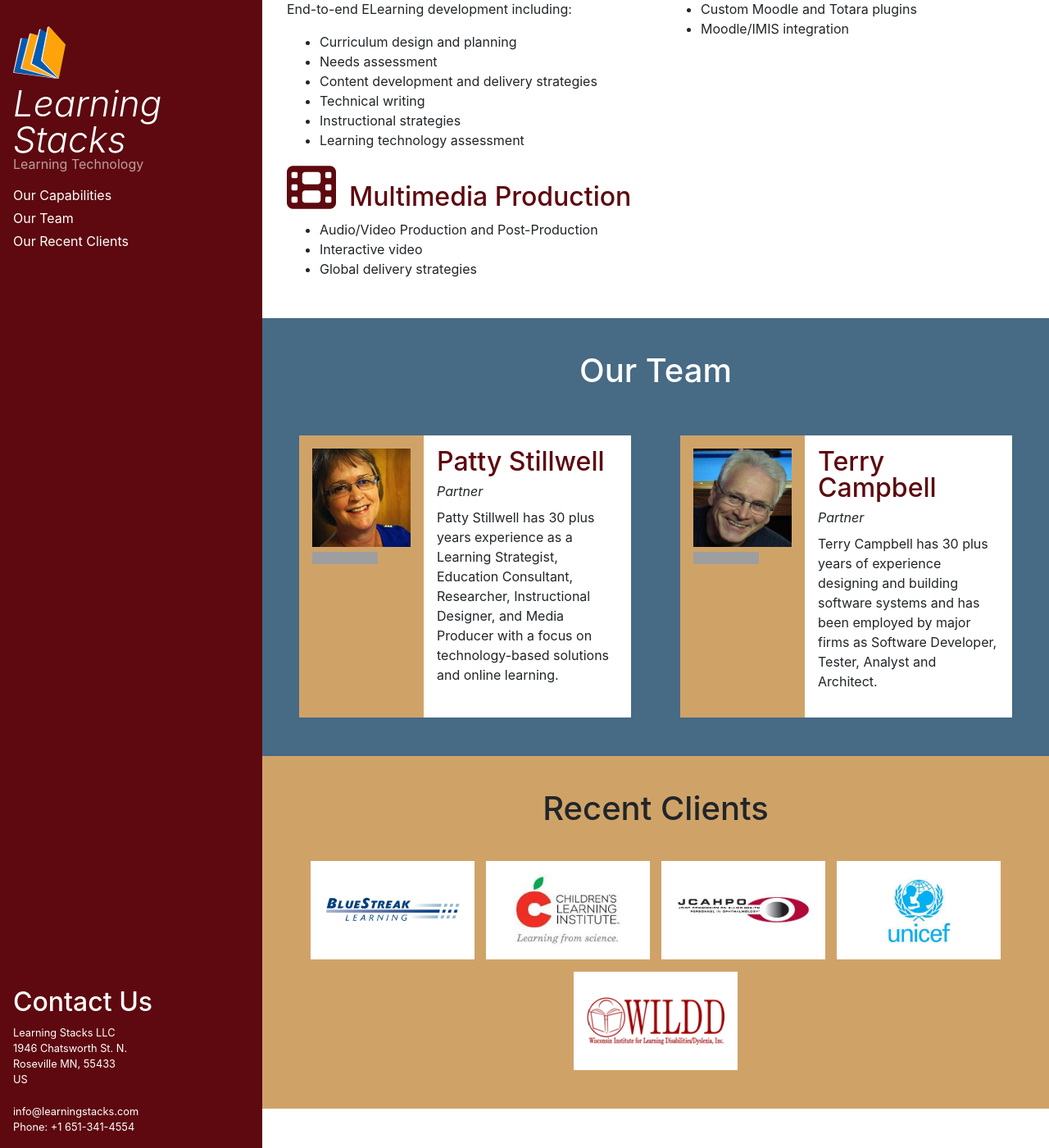
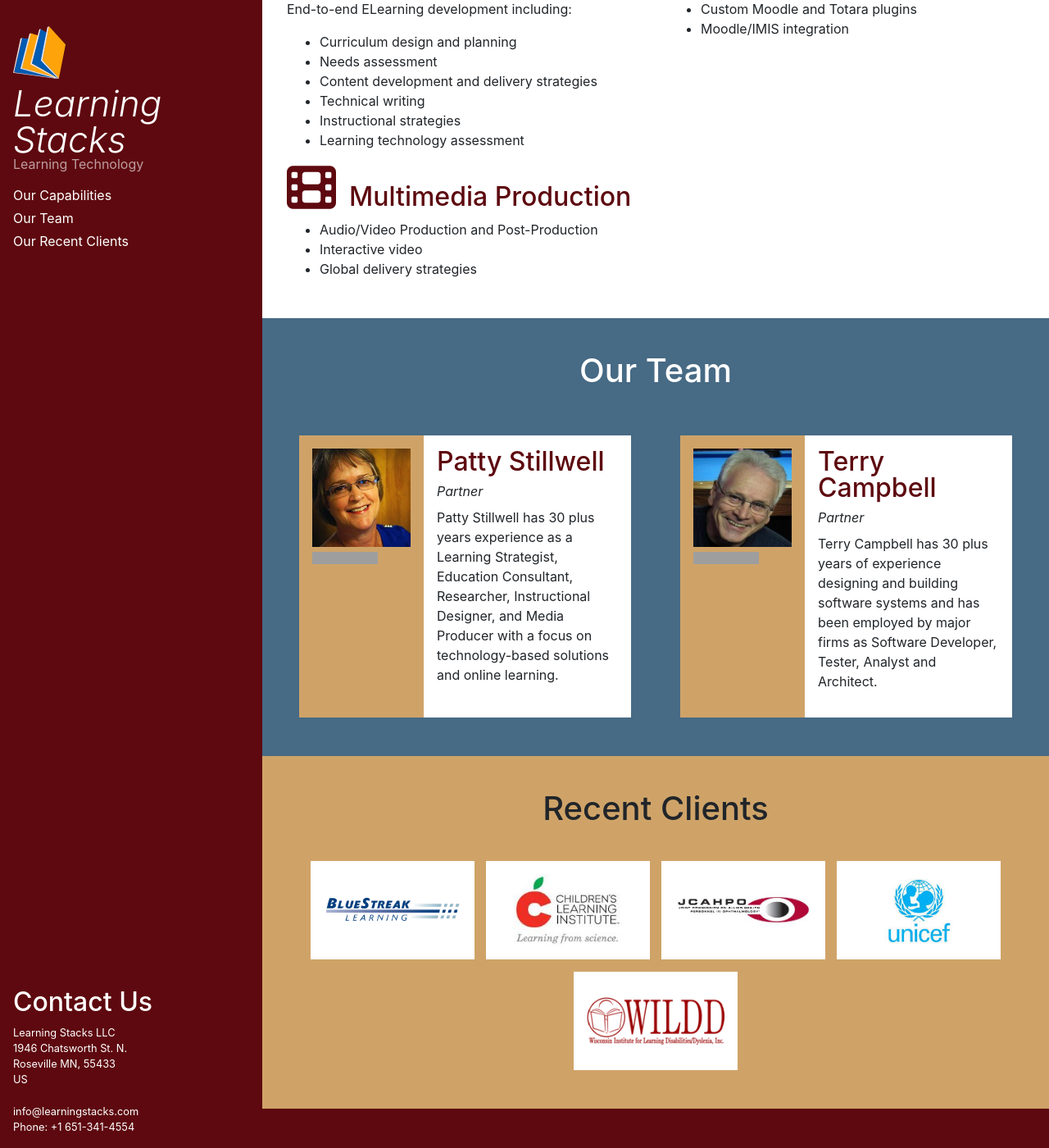
Before and after one commit to learningstacks/learningstacks.github.io, a Jekyll site: the page built from index.html, in a window 1280 px wide and 1400 px high, scrolled down 198 px. Shown: the whole window at 82% size. Built offline with Jekyll 4.4.1, drawn with Linux system fonts in a browser that asks for light colours; nearby versions of some CDN libraries; grey boxes are pictures that could not be loaded.

Commit message:
Styled the footer

```diff
--- a/_includes/footer.html
+++ b/_includes/footer.html
@@ -1,7 +1,7 @@
-<footer class="row page-footer">
-    <div class="col-sm-6">
-        {% include contact_block.html %}
-    </div>
-    <div class="col-sm-6">
-    </div>
-</footer>
+<div class="container-fluid">
+    <footer class="row page-footer">
+        <div class="col-sm-4" style="display: flex; justify-content: center;">
+            {% include contact_block.html %}
+        </div>
+    </footer>
+</div>
--- a/_includes/sidebar.html
+++ b/_includes/sidebar.html
@@ -5,9 +5,9 @@
 </header>
 
 <nav class="sidebar-nav">
-    <a class="sidebar-nav-item" href="#capabilities">Our Capabilities</a>
-    <a class="sidebar-nav-item" href="#team">Our Team</a>
-    <a class="sidebar-nav-item" href="#clients">Our Recent Clients</a>
+    <a class="nav-item" href="#capabilities">Our Capabilities</a>
+    <a class="nav-item" href="#team">Our Team</a>
+    <a class="nav-item" href="#clients">Our Recent Clients</a>
 </nav>
 
 {% include contact_block.html %}
--- a/_sass/_footer.scss
+++ b/_sass/_footer.scss
@@ -1,7 +1,17 @@
 .page-footer {
-    background-color: $gray-900;
+    background-color: $dark-red;
+    color           : white;
+    min-height      : 3rem;
+    padding-top     : 3rem;
+    font-size       : 0.8rem;
 
     @include media-breakpoint-up(lg) {
-        display: none;
+        * {
+            display: none;
+        }
+    }
+
+    a {
+        color: #fff;
     }
 }
--- a/_sass/_sidebar.scss
+++ b/_sass/_sidebar.scss
@@ -66,7 +66,7 @@
       bottom   : 1rem;
     }
 
-    .sidebar-nav {
+    .nav {
       display: block;
     }
   }
@@ -79,21 +79,21 @@
 
 
 /* Sidebar nav */
-.sidebar-nav {
+.nav {
   display      : none;
   margin-bottom: 1rem;
 }
 
-.sidebar-nav-item {
+.nav-item {
   display    : block;
   line-height: 1.75;
 }
 
-a.sidebar-nav-item:hover,
-a.sidebar-nav-item:focus {
+a.nav-item:hover,
+a.nav-item:focus {
   text-decoration: underline;
 }
 
-.sidebar-nav-item.active {
+.nav-item.active {
   font-weight: bold;
 }
```
